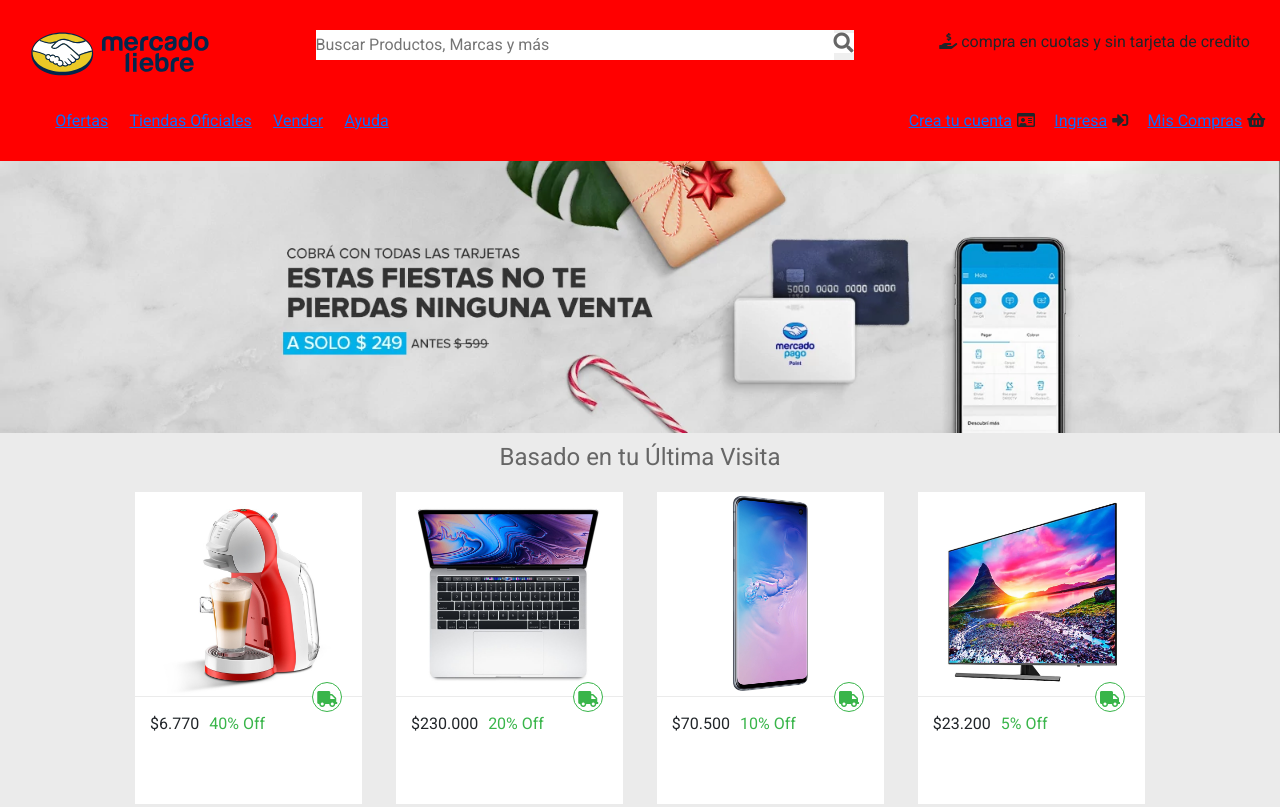
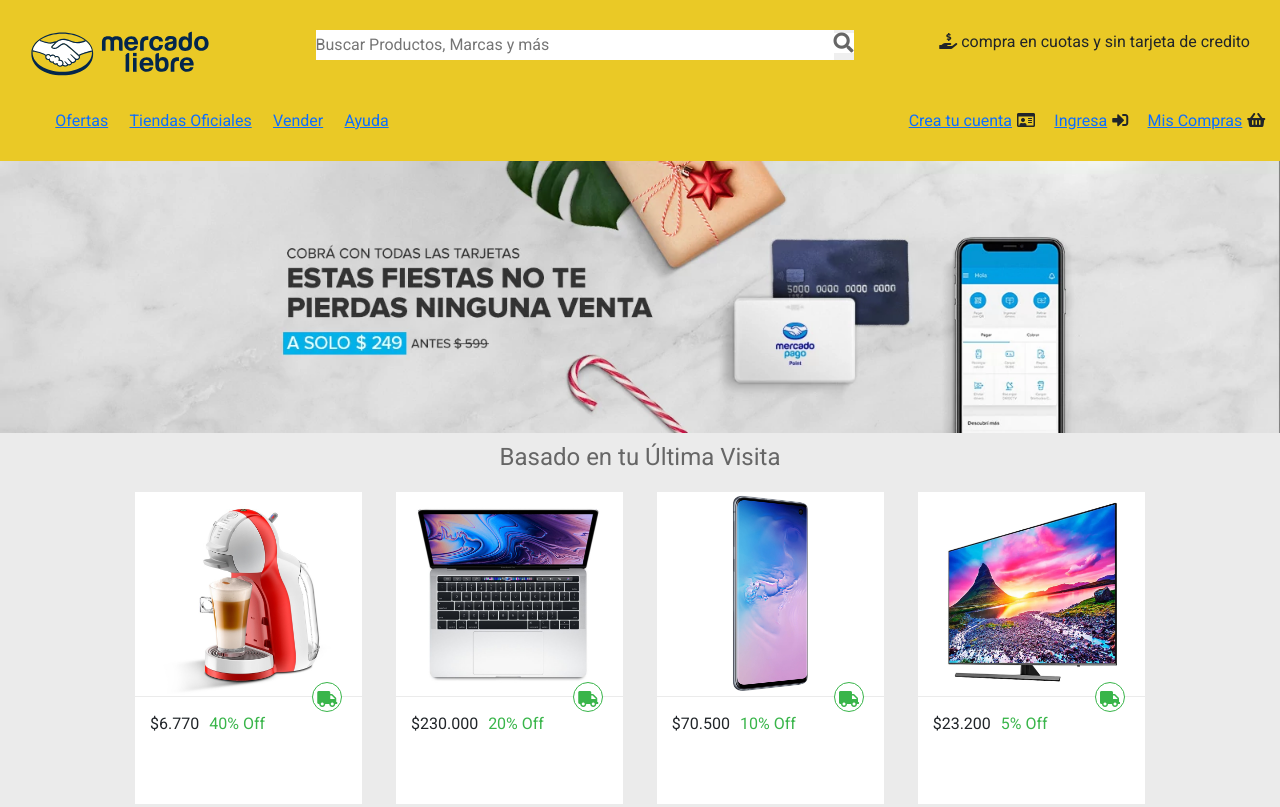
Before and after one commit to Diegok92/mercadoLiebre, a website: page views/home.html in a window 1280 px wide. Shown: the top 807 px of the page. Drawn offline with nearby package versions, Linux system fonts and the light colour scheme.

Commit message:
prueba de heroku3

```diff
--- a/public/css/theme.css
+++ b/public/css/theme.css
@@ -1,6 +1,5 @@
 .bg-yellow {
-  /* background-color: #eac926; */
-  background-color: red;
+  background-color: #eac926;
 }
 .bg-blue {
   background-color: #03264c;
```
